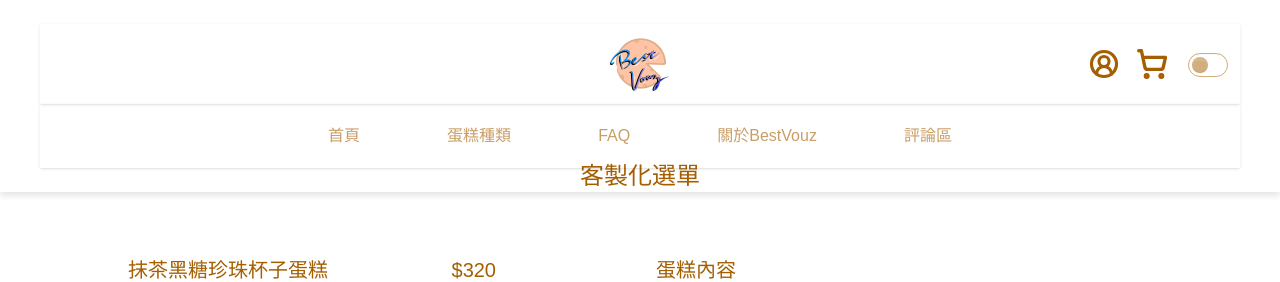
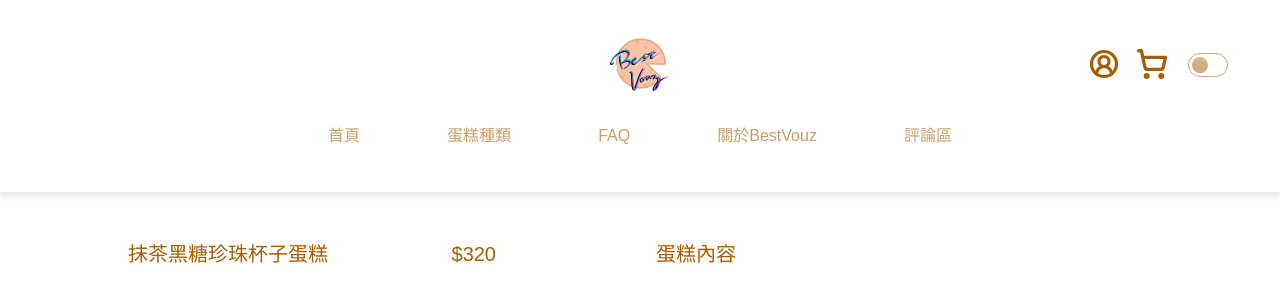
Before and after one commit to sunnywang930410/BestVouz, a React (Vite) app: page /product/MatchaPearls-cake in a window 1280 px wide. Shown: the top 282 px of the page. Built offline with nearby package versions, Linux system fonts and the light colour scheme; grey boxes are pictures that could not be loaded; a web font is replaced by a local one.

Commit message:
加入Header後修正葉面高度

```diff
--- a/pages/Checkout.jsx
+++ b/pages/Checkout.jsx
@@ -3,7 +3,7 @@ import CheckoutList from "../src/component/CheckoutList";
 
 function Checkout(){
     return(
-        <div className="space-y-4 pb-32">
+        <div className="space-y-4 pb-32 mt-36">
             <Step/>
             <CheckoutList/>
         </div>
--- a/pages/Form.jsx
+++ b/pages/Form.jsx
@@ -2,7 +2,7 @@ import Step from "../src/component/Step"
 import CheckoutForm from "../src/component/CheckoutForm";
 function Form() {
     return (
-        <div>
+        <div className="space-y-4 pb-32 mt-36">
             <Step />
             <CheckoutForm />
         </div>
--- a/src/component/CustomizeProduct.jsx
+++ b/src/component/CustomizeProduct.jsx
@@ -45,13 +45,7 @@ function CustomizeProduct({ product, options }) {
     };
 
     return (
-        <div>
-            {/* 客製化選單標題 */}
-            <div className="p-4 sm:p-8 md:p-16">
-                <h2 className="text-xl sm:text-lg md:text-2xl">
-                    客製化選單
-                </h2>
-            </div>
+        <div className="mt-36">
             <div className="grid grid-cols-1 sm:grid-cols-2 gap-6 md:gap-8">
                 {/* 左側：蛋糕圖片、名稱、原價 */}
                 <div className="flex flex-col items-center gap-4">
--- a/src/component/NavBar.jsx
+++ b/src/component/NavBar.jsx
@@ -16,7 +16,7 @@ const NavBar = () => {
     ]
 
     const NavBarContent = () => (
-        <div className="w-full navbar shadow-sm  md:justify-between items-center">
+        <div className="w-full navbar md:justify-between items-center">
             <div className="navbar-start">
                 <div className="md:hidden dropdown">
                     <div tabIndex={0} role="button" className="btn btn-ghost btn-circle">
@@ -74,7 +74,7 @@ const NavBar = () => {
 
     const NavBarContentDown = () => (
 
-        <div className="w-full navbar shadow-sm  md:justify-between items-center">
+        <div className="w-full navbar md:justify-between items-center">
             <ul
                 className="w-full flex md:flex-row justify-between items-center md:mx-70 gap-10 md:gap-4">
                 {navBarContent.map(({ to, label }) => (
```
